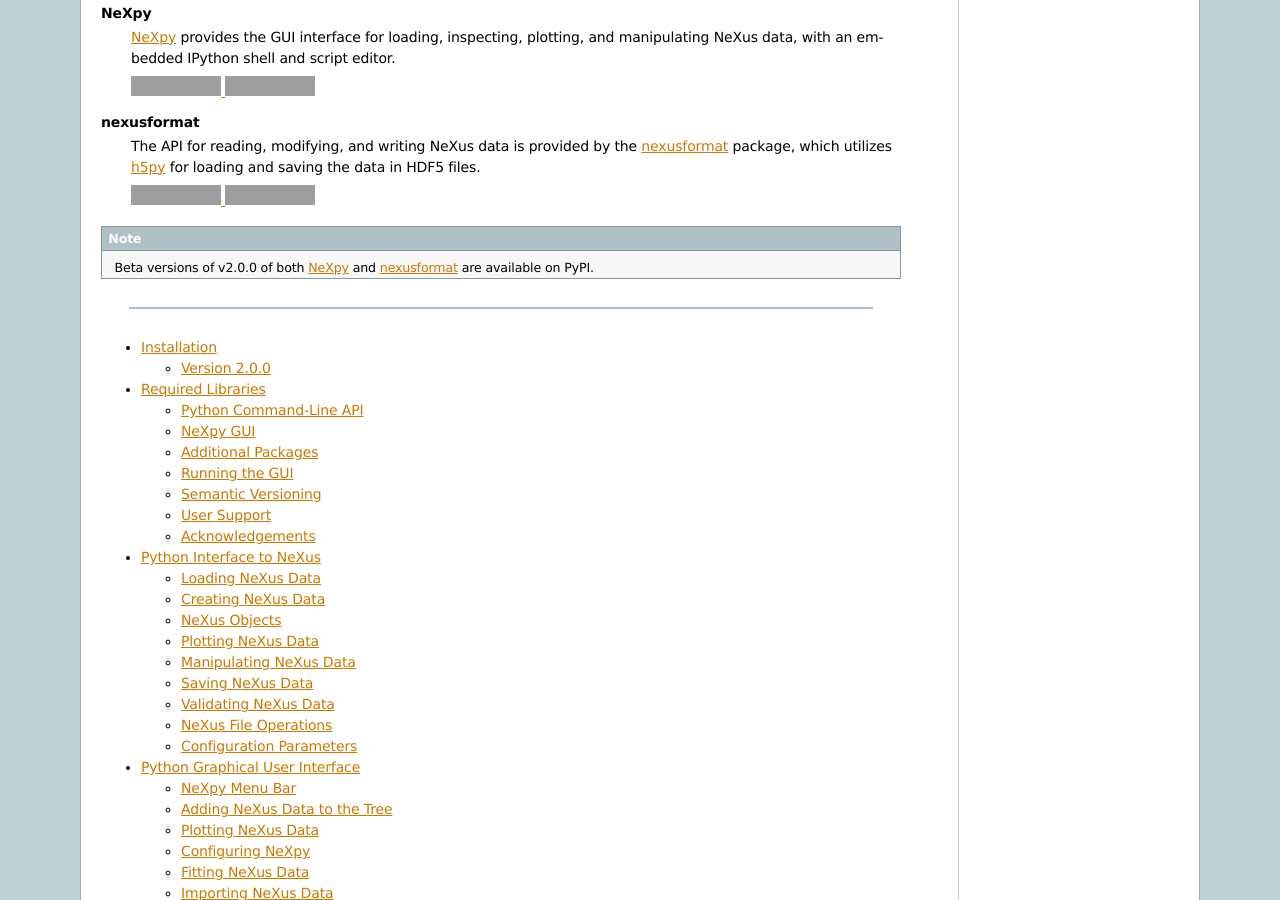
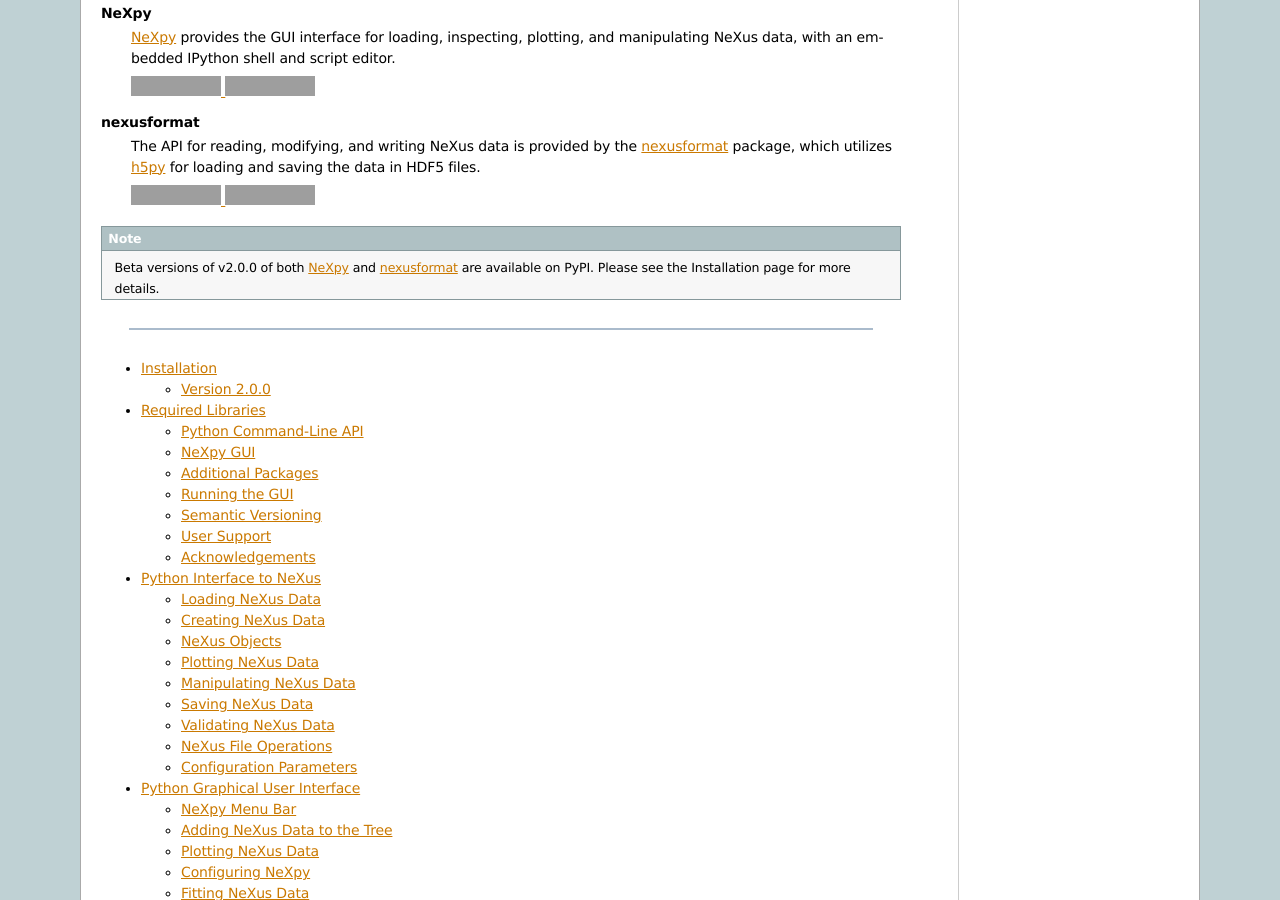
Before and after one commit to nexpy/nexpy, a Sphinx documentation site: the page built from docs/source/index.rst, in a window 1280 px wide and 900 px high, scrolled down 870 px. Built offline with Sphinx 7.4.7, drawn with Linux system fonts in a browser that asks for light colours; grey boxes are pictures that could not be loaded.

Commit message:
Update documentation

```diff
--- a/docs/source/index.rst
+++ b/docs/source/index.rst
@@ -46,7 +46,7 @@ This documentation describes two packages.
 
 .. note:: Beta versions of v2.0.0 of both
           `NeXpy <https://github.com/nexpy/nexpy>`__ and
-          `nexusformat <https://github.com/nexpy/nexusformat>`__ are available on PyPI.
+          `nexusformat <https://github.com/nexpy/nexusformat>`__ are available on PyPI. Please see the Installation page for more details.
 
 ----
 
```
